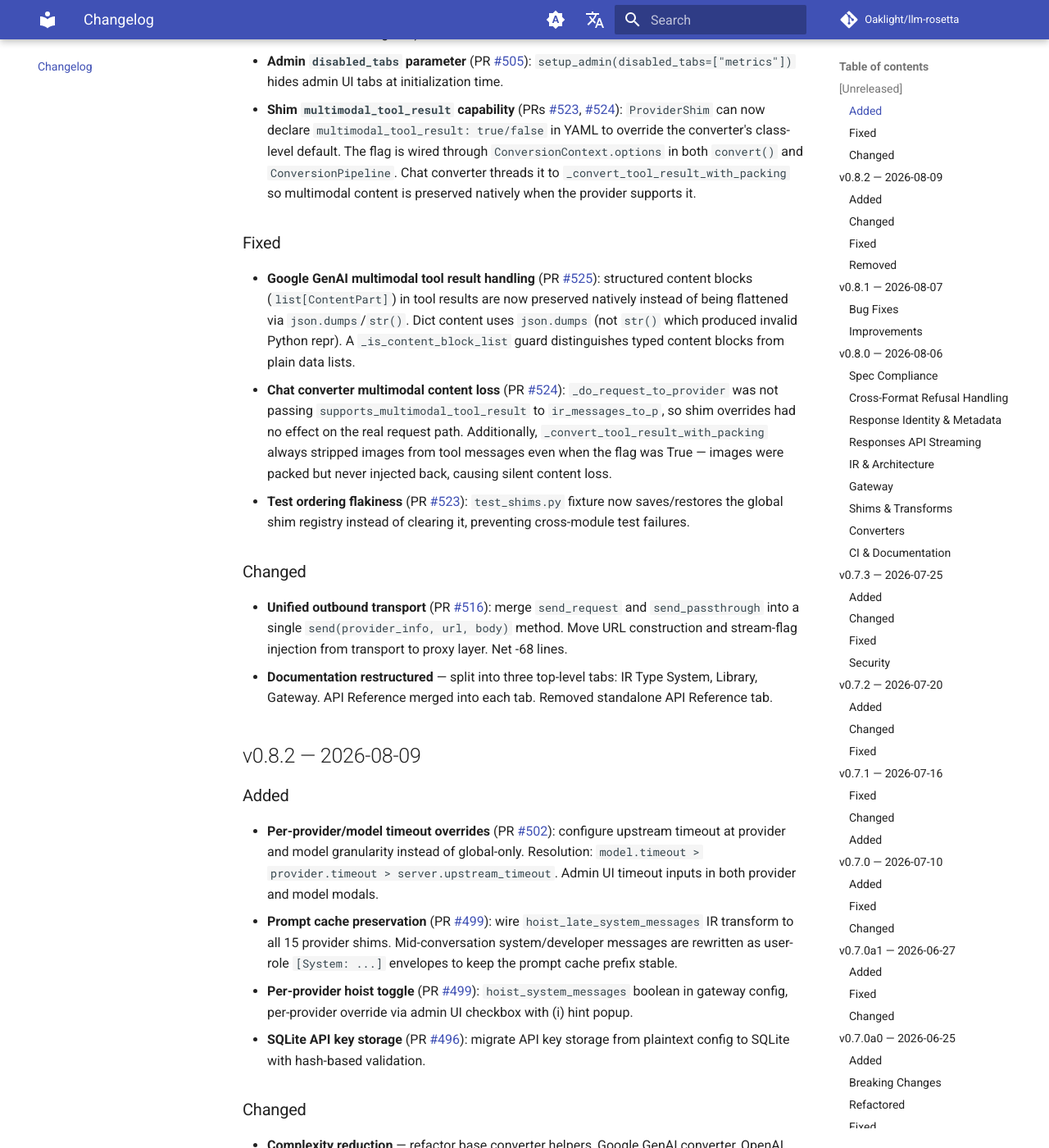
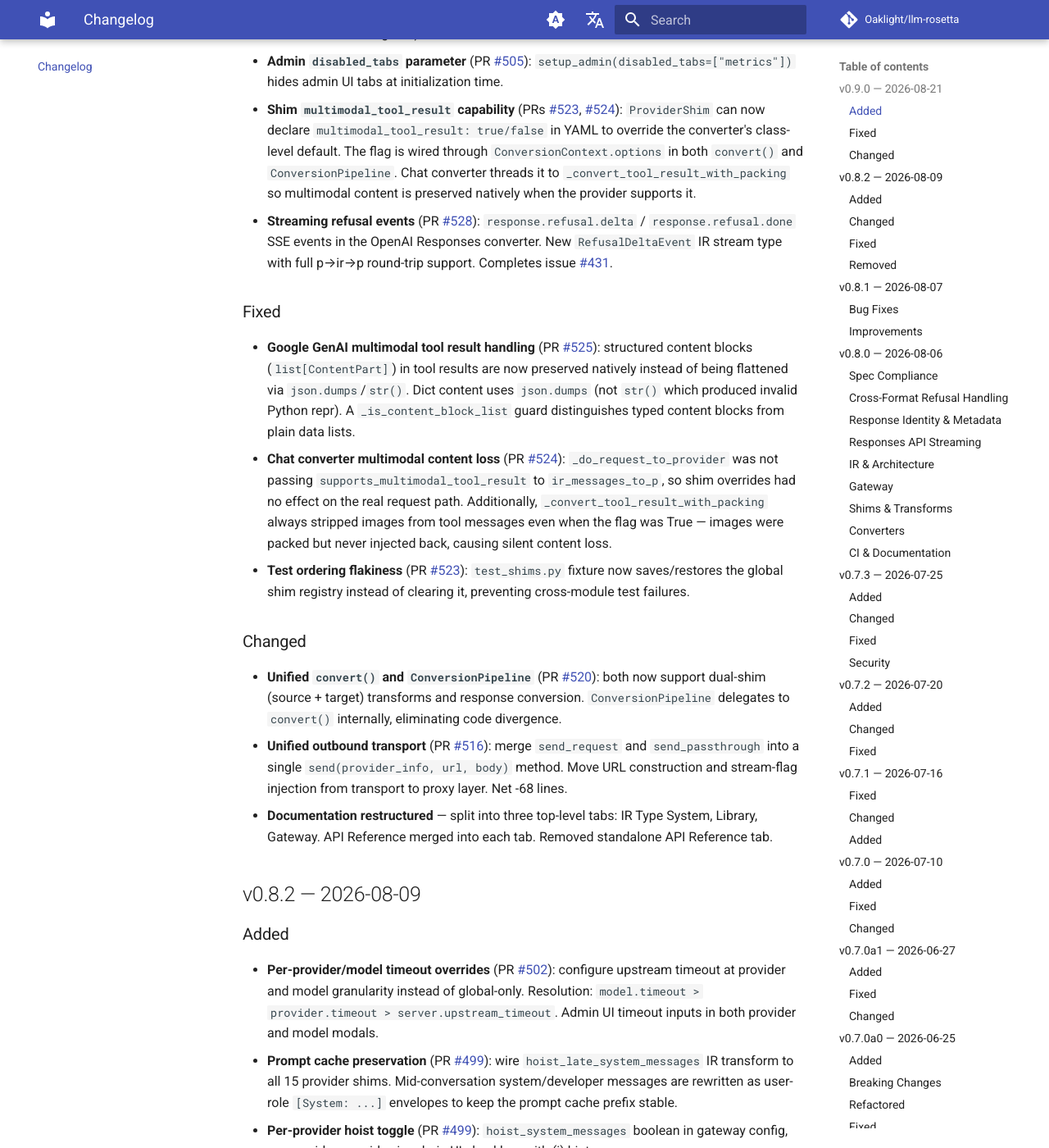
Before and after one commit to Oaklight/llm-rosetta, an MkDocs documentation site: the page built from docs/changelog.md, in a window 1280 px wide and 1400 px high, scrolled down 1490 px. Shown: the whole window at 82% size. Built offline with MkDocs 1.6.1 and Material for MkDocs 9.7.7, drawn with Linux system fonts in a browser that asks for light colours; comment, search, counter and statistics services are not loaded; some of the changed text lies outside the part shown.

Commit message:
docs: update changelog for v0.9.0 release

```diff
--- a/docs/changelog.md
+++ b/docs/changelog.md
@@ -6,7 +6,7 @@ title: Changelog
 
 All notable changes to LLM-Rosetta are documented here. This project follows [Keep a Changelog](https://keepachangelog.com/) conventions.
 
-## [Unreleased]
+## v0.9.0 — 2026-08-21
 
 ### Added
 
@@ -26,6 +26,7 @@ All notable changes to LLM-Rosetta are documented here. This project follows [Ke
 - **Embedding source format auto-detection** (PR [#521](https://github.com/Oaklight/llm-rosetta/pull/521)) — detect embedding source format from request body fields (`input_type` → Cohere/Jina/Voyage; `encoding_format` candidates disambiguate).
 - **Admin `disabled_tabs` parameter** (PR [#505](https://github.com/Oaklight/llm-rosetta/pull/505)): `setup_admin(disabled_tabs=["metrics"])` hides admin UI tabs at initialization time.
 - **Shim `multimodal_tool_result` capability** (PRs [#523](https://github.com/Oaklight/llm-rosetta/pull/523), [#524](https://github.com/Oaklight/llm-rosetta/pull/524)): `ProviderShim` can now declare `multimodal_tool_result: true/false` in YAML to override the converter's class-level default. The flag is wired through `ConversionContext.options` in both `convert()` and `ConversionPipeline`. Chat converter threads it to `_convert_tool_result_with_packing` so multimodal content is preserved natively when the provider supports it.
+- **Streaming refusal events** (PR [#528](https://github.com/Oaklight/llm-rosetta/pull/528)): `response.refusal.delta` / `response.refusal.done` SSE events in the OpenAI Responses converter. New `RefusalDeltaEvent` IR stream type with full p→ir→p round-trip support. Completes issue [#431](https://github.com/Oaklight/llm-rosetta/issues/431).
 
 ### Fixed
 
@@ -35,6 +36,7 @@ All notable changes to LLM-Rosetta are documented here. This project follows [Ke
 
 ### Changed
 
+- **Unified `convert()` and `ConversionPipeline`** (PR [#520](https://github.com/Oaklight/llm-rosetta/pull/520)): both now support dual-shim (source + target) transforms and response conversion. `ConversionPipeline` delegates to `convert()` internally, eliminating code divergence.
 - **Unified outbound transport** (PR [#516](https://github.com/Oaklight/llm-rosetta/pull/516)): merge `send_request` and `send_passthrough` into a single `send(provider_info, url, body)` method. Move URL construction and stream-flag injection from transport to proxy layer. Net -68 lines.
 - **Documentation restructured** — split into three top-level tabs: IR Type System, Library, Gateway. API Reference merged into each tab. Removed standalone API Reference tab.
 
```
